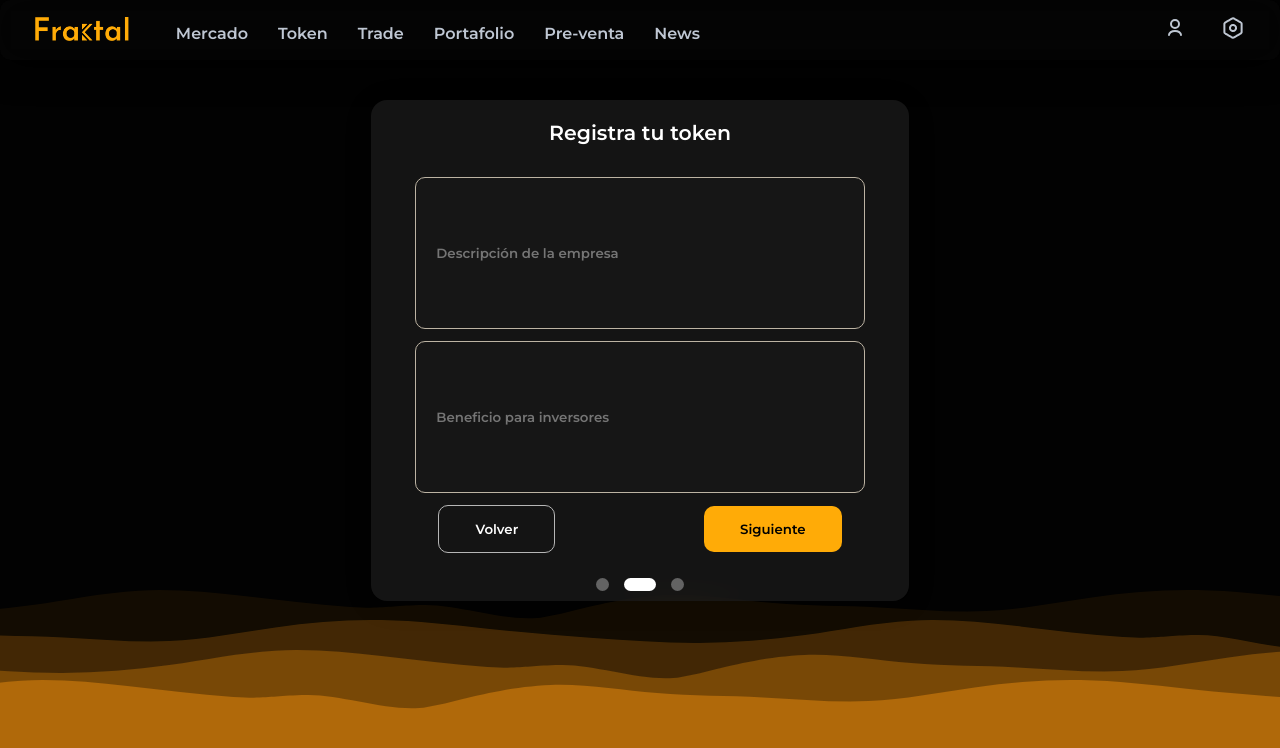
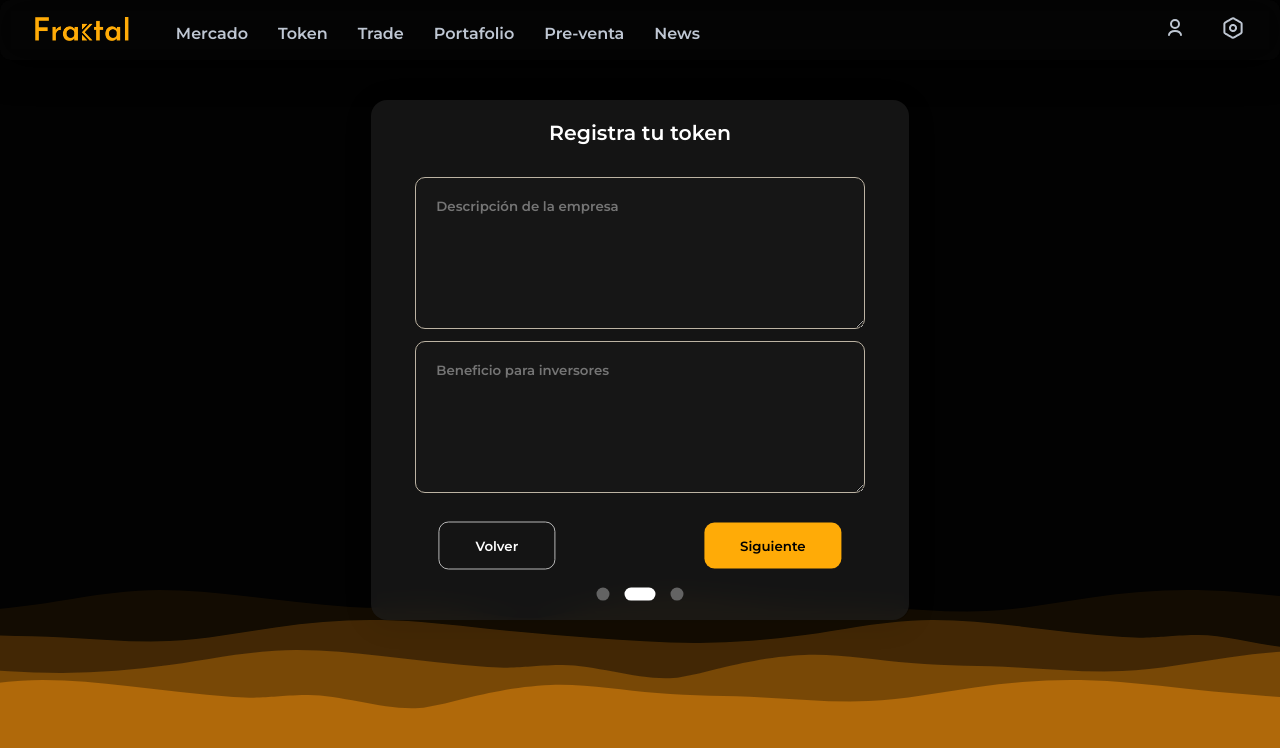
Before and after one commit to Yaguarete4/Fraktal, a React (Vite) app in the folder FrontEnd/Fraktal/: page /token-register in a window 1280 px wide. Both pictures are taken after a click on the button "Siguiente". Shown: the top 748 px of the page. Built offline with nearby package versions, Linux system fonts and the light colour scheme.

Commit message:
form listo

```diff
--- a/FrontEnd/Fraktal/src/css/pages/TokenRegisterPage.css
+++ b/FrontEnd/Fraktal/src/css/pages/TokenRegisterPage.css
@@ -18,6 +18,7 @@
     flex-direction: column;
     margin-top: 40px;
     animation: fadeInDown 1.5s ease;
+    height: 520px;
     padding-bottom:10px;
 }
 .titu-tok{
@@ -86,8 +87,10 @@
     justify-content: center;
   }
   .caja-buts {
-    position: relative; /* Asegura que el z-index se aplique correctamente */
-    display: flex;
+    position: absolute;
+    top: 88%;
+    left: 50%;
+    transform: translate(-50%, -50%);    display: flex;
     flex-direction: row;
     justify-content: space-between;
     width: 31.5vw;
@@ -107,6 +110,21 @@
       position: relative;
       color: white;
       border-radius: 10px;
+      transition: all 0.3s ease; /* Añade una transición suave */
+  }
+  .but-volver:hover {
+    background-color: #B6B6B6; /* Cambia el fondo al color del borde */
+    color: black; /* Cambia el color del texto */
+    box-shadow: 0 8px 15px rgba(0, 0, 0, 0.2); /* Añade una sombra */
+  }
+
+  /* Efecto Active */
+  .but-volver:active {
+    background-color: #999; /* Oscurece el fondo en el estado activo */
+    border-color: #999; /* Oscurece el borde en el estado activo */
+    transform: translateY(0px); /* El botón vuelve a su posición original */
+    box-shadow: 0 5px 10px rgba(0, 0, 0, 0.2); /* Disminuye la sombra */
+    transform: scale(0.9);
   }
   .but-sig{
     background-color: #FFAB07;
@@ -120,7 +138,22 @@
     position: relative;
     color: black;
     border-radius: 10px;
+    transition: all 0.3s ease;
+
 }
+/* Efecto Hover */
+.but-sig:hover {
+    color: white; /* Cambia el color del texto */
+    box-shadow: 0 8px 15px rgba(0, 0, 0, 0.2); /* Añade una sombra */
+    background-color: rgb(110, 74, 0);
+  }
+
+  /* Efecto Active */
+  .but-sig:active {
+    background-color: #E69500; /* Más oscuro para indicar el estado activo */
+    transform: translateY(0px) scale(0.9); /* Mantiene la posición y escala el botón */
+    box-shadow: 0 5px 10px rgba(0, 0, 0, 0.2); /* Disminuye la sombra */
+  }
 .but-sig2{
     background-color: transparent;
     padding: 15px 36px;
@@ -133,13 +166,32 @@
     position: relative;
     color: #FFAB07;
     border-radius: 10px;
+    transition: all 0.3s ease;
 }
+.but-sig2:hover {
+    background-color: #FFAB07; /* Llena el fondo con el color original del borde */
+    color: white; /* Cambia el color del texto a blanco */
+    box-shadow: 0 8px 15px rgba(0, 0, 0, 0.2); /* Añade una sombra */
+    border-color: #FFAB07; /* Mantiene el borde del mismo color */
+  }
+
+  /* Efecto Active */
+  .but-sig2:active {
+    background-color: #E69500; /* Más oscuro para indicar el estado activo */
+    color: white; /* Mantiene el color del texto en blanco */
+    transform: translateY(0px) scale(0.9); /* Mantiene la posición y escala el botón */
+    box-shadow: 0 5px 10px rgba(0, 0, 0, 0.2); /* Disminuye la sombra */
+  }
 .caj-prox {
     justify-content: space-between;
     display: flex;
     flex-direction: row;
     width: 6.8vw;
     margin: 0 auto;
+    position: absolute;
+    top: 95%;
+    left: 50%;
+    transform: translate(-50%, -50%);
 }
 
 .p1, .p2 {
@@ -158,3 +210,55 @@
     background-color: white;
     height: 1vw;
 }
+.sub-miembros{
+    font-size: 1vw;
+    color: #B6B6B6;
+    font-weight: 600;
+    margin-left: 3.5vw;
+    margin-bottom: 6px;
+}
+.but-mas {
+    background-color: #515050;
+    color: #BCB3A3;
+    text-align: center;
+    font-size: 2vw;
+    color: #B6B6B6;
+    border: 1px solid #BCB3A3;
+    border-radius: 10px;
+    margin: 0 auto;
+    width: 35.1vw;
+    margin-bottom: 12px;
+    cursor: pointer;
+    transition: all 0.3s ease;
+  }
+  .but-mas:hover{
+    background-color: #3f3f3f;
+    transition: all 0.3 ease;
+  }
+  .but-mas:active{
+    color: white; /* Mantiene el color del texto en blanco */
+    transform: scale(0.9); /* Mantiene la posición y escala el botón */
+    box-shadow: 0 5px 10px rgba(0, 0, 0, 0.2); /* Disminuye la sombra */
+    transition: 6.3 ease;
+
+  }
+  .input4 {
+    background-color: rgba( 57, 57, 57, 0.05 );
+    height: 47px;
+    color: #BCB3A3;
+    text-align: center;
+    border: 1px solid #BCB3A3;
+    border-radius: 10px;
+    width: 16.5vw;
+    margin-bottom: 12px;
+  }
+  .input4::placeholder{
+    padding: 7px;
+  }
+  .caja-tokk{
+    display: flex;
+    flex-direction: row ;
+    justify-content: space-between;
+    width: 35.1vw;
+    margin: 0 auto;
+  }
--- a/FrontEnd/Fraktal/src/pages/TokenRegisterPage.jsx
+++ b/FrontEnd/Fraktal/src/pages/TokenRegisterPage.jsx
@@ -1,7 +1,6 @@
 import React, { useState, useRef } from 'react';
 import { Navbar } from "../components/Navbar";
 import Waves from "../components/Waves";
-import { FirstForm } from "../components/TokenForm";
 import Background from '../img/wave.svg';
 import '../css/pages/TokenRegisterPage.css';
 import '../css/login.css';
@@ -9,6 +8,12 @@ import '../css/login.css';
 export const TokenRegisterPage = () => {
     const [imageSrc, setImageSrc] = useState(null);
     const [abbreviation, setAbbreviation] = useState('');
+    const [tokenName, setTokenName] = useState('');
+    const [companyDescription, setCompanyDescription] = useState('');
+    const [investorBenefits, setInvestorBenefits] = useState('');
+    const [pricePerToken, setPricePerToken] = useState('');
+    const [tokenQuantity, setTokenQuantity] = useState('');
+    const [members, setMembers] = useState(['']);
     const fileInputRef = useRef(null);
 
     const handleDrop = (event) => {
@@ -29,15 +34,7 @@ export const TokenRegisterPage = () => {
         const file = event.target.files[0];
         loadImage(file);
     };
-    const [step, setStep] = useState(0);
 
-    const handleNext = () => {
-        setStep((prevStep) => Math.min(prevStep + 1, 2)); // Incrementa el paso, pero no más de 2
-    };
-
-    const handleBack = () => {
-        setStep((prevStep) => Math.max(prevStep - 1, 0)); // Decrementa el paso, pero no menos de 0
-    };
     const loadImage = (file) => {
         if (file && file.type.startsWith('image/')) {
             const reader = new FileReader();
@@ -48,17 +45,50 @@ export const TokenRegisterPage = () => {
         }
     };
 
-    const handleChange = (event) => {
+    const handleAbbreviationChange = (event) => {
         setAbbreviation(event.target.value.toUpperCase());
     };
 
-    const handleKeyPress = (event) => {
-        const charCode = event.keyCode || event.which;
-        const char = String.fromCharCode(charCode);
+    const handleTokenNameChange = (event) => {
+        setTokenName(event.target.value);
+    };
 
-        if (!/^[a-zA-Z]$/.test(char)) {
-            event.preventDefault();
+    const handleCompanyDescriptionChange = (event) => {
+        setCompanyDescription(event.target.value);
+    };
+
+    const handleInvestorBenefitsChange = (event) => {
+        setInvestorBenefits(event.target.value);
+    };
+
+    const handlePricePerTokenChange = (event) => {
+        setPricePerToken(event.target.value);
+    };
+
+    const handleTokenQuantityChange = (event) => {
+        setTokenQuantity(event.target.value);
+    };
+
+    const handleMemberChange = (index, event) => {
+        const newMembers = [...members];
+        newMembers[index] = event.target.value;
+        setMembers(newMembers);
+    };
+
+    const handleAddMember = () => {
+        if (members.length < 4  ) {
+            setMembers([...members, '']);
         }
+    };
+
+    const [step, setStep] = useState(0);
+
+    const handleNext = () => {
+        setStep((prevStep) => Math.min(prevStep + 1, 2)); // Incrementa el paso, pero no más de 2
+    };
+
+    const handleBack = () => {
+        setStep((prevStep) => Math.max(prevStep - 1, 0)); // Decrementa el paso, pero no menos de 0
     };
 
     return (
@@ -68,22 +98,22 @@ export const TokenRegisterPage = () => {
                 <div className="tokContainer">
                     <div className="titu-tok">Registra tu token</div>
                     {step === 0 ? (
-                        <input placeholder="Nombre del Token" className="input2" type="text" />
-                    ):step === 1 ? (
-                        <input placeholder={`Descripción de la empresa`} className="input3" type="text" />
-                    ):(<div></div>)}
-                    {step === 0 ? (
+                        <>
+                            <input
+                                placeholder="Nombre del Token"
+                                className="input2"
+                                type="text"
+                                value={tokenName}
+                                onChange={handleTokenNameChange}
+                            />
                             <input
                                 placeholder="Abreviación (3 letras)"
                                 className="input2"
                                 type="text"
                                 maxLength="3"
                                 value={abbreviation}
-                        onChange={handleChange}
-                        onKeyPress={handleKeyPress}
+                                onChange={handleAbbreviationChange}
                             />
-                    ):(<div></div>)}
-                    {step === 0 ? (
                             <div className="caja-tok">
                                 <div className="caja-tok2">
                                     <div className="sub-titu-tok">Logo del token</div>
@@ -112,10 +142,55 @@ export const TokenRegisterPage = () => {
                                     />
                                 </div>
                             </div>
-                    ):step === 1 ?(
-                        <input placeholder="Beneficio para inversores" className="input3" type="text" />
-                    ):
-                    (<div></div>)}
+                        </>
+                    ) : step === 1 ? (
+                        <>
+                            <textarea
+                                placeholder="Descripción de la empresa"
+                                className="input3"
+                                type="text"
+                                value={companyDescription}
+                                onChange={handleCompanyDescriptionChange}
+                            />
+                            <textarea
+                                placeholder="Beneficio para inversores"
+                                className="input3"
+                                rows="4"
+                                value={investorBenefits}
+                                onChange={handleInvestorBenefitsChange}
+                            />
+                        </>
+                    ) : step === 2 ? (
+                        <>
+                            <div className='sub-miembros'>Miembros de la empresa</div>
+                            {members.map((member, index) => (
+                                <input
+                                    key={index}
+                                    placeholder="Ej: Marcelo Pérez"
+                                    className="input2"
+                                    type="text"
+                                    value={member}
+                                    onChange={(e) => handleMemberChange(index, e)}
+                                />
+                            ))}
+                            {members.length < 4 && (
+                                <button className='but-mas' onClick={handleAddMember}>+</button>
+                            )}                            <div className="caja-tokk">
+                                <input
+                                    className='input4'
+                                    placeholder='Precio por Token (USD)'
+                                    value={pricePerToken}
+                                    onChange={handlePricePerTokenChange}
+                                />
+                                <input
+                                    className='input4'
+                                    placeholder='Cantidad de tokens a generar'
+                                    value={tokenQuantity}
+                                    onChange={handleTokenQuantityChange}
+                                />
+                            </div>
+                        </>
+                    ) : (<div></div>)}
 
                     <div className="caja-buts">
                         <button className="but-volver" onClick={handleBack}>Volver</button>
```
Lines whose indentation alone changed are shown as unchanged.
